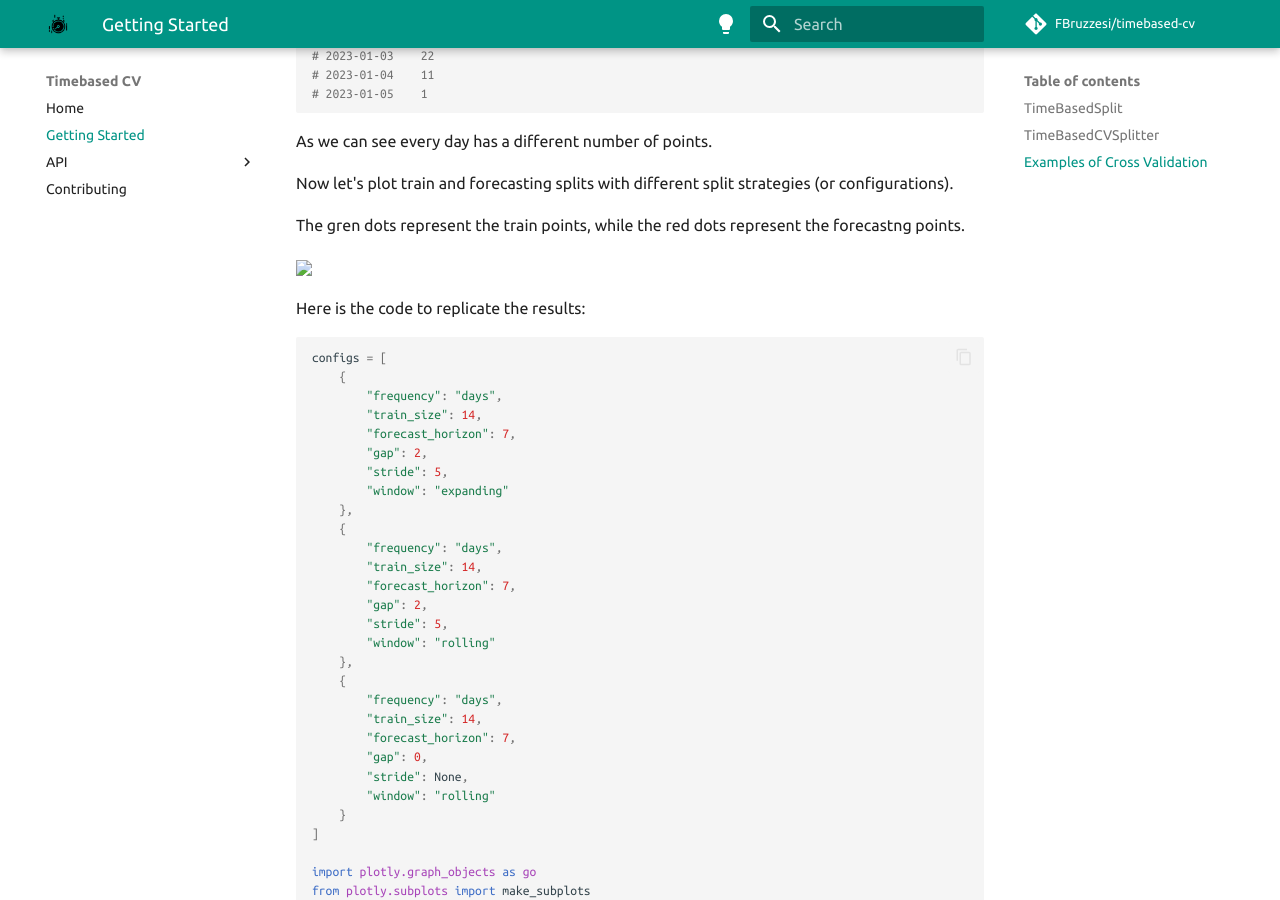
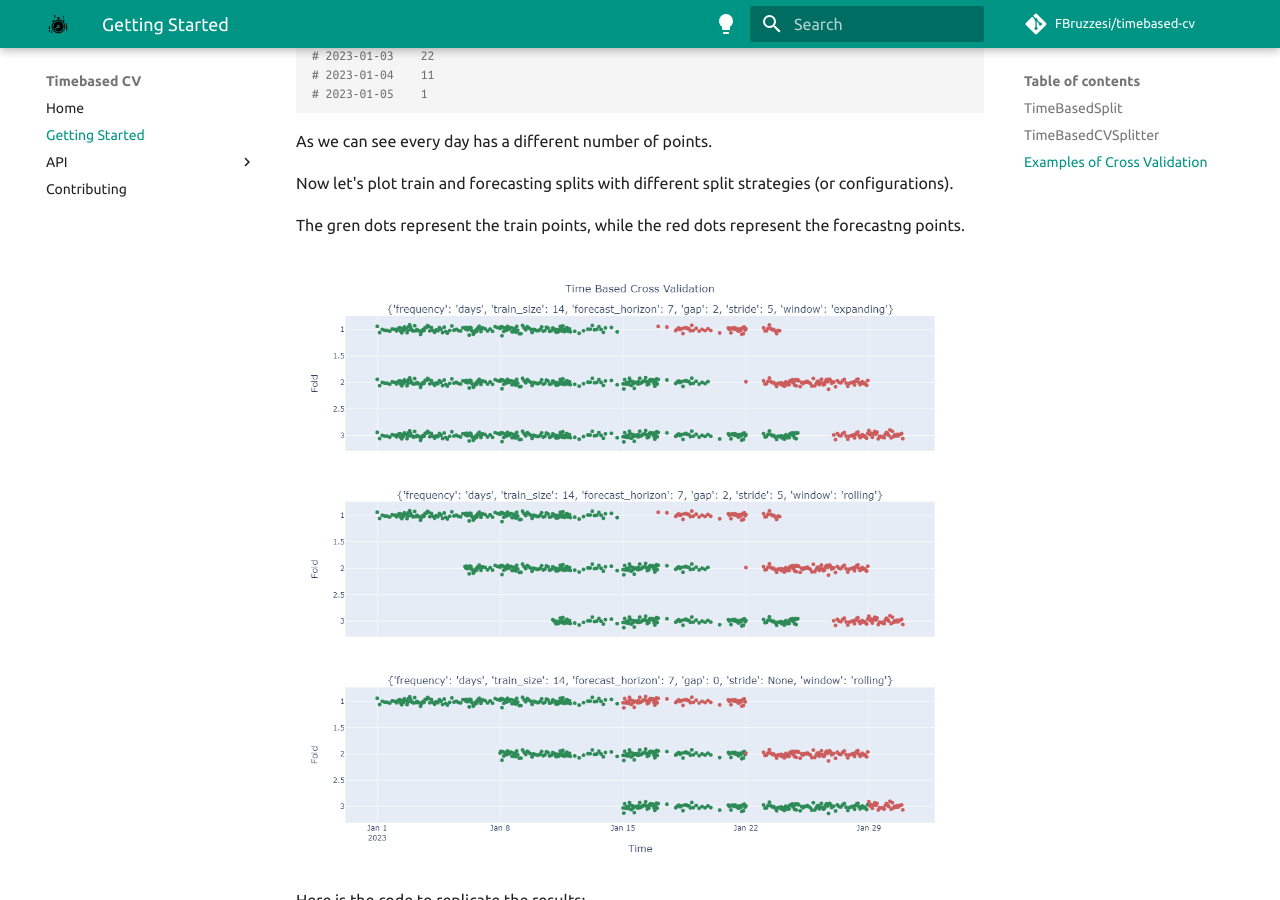
Before and after one commit to FBruzzesi/timebasedcv, an MkDocs documentation site: the page built from docs/getting-started.md, in a window 1280 px wide and 900 px high, scrolled down 3212 px. Built offline with MkDocs 1.6.1 and Material for MkDocs 9.7.7, drawn with Linux system fonts in a browser that asks for light colours; comment, search, counter and statistics services are not loaded.

Commit message:
getting started guide

```diff
--- a/docs/getting-started.md
+++ b/docs/getting-started.md
@@ -149,7 +149,7 @@ Now let's plot train and forecasting splits with different split strategies (or
 
 The gren dots represent the train points, while the red dots represent the forecastng points.
 
-<img src="img/cross-validation.png" align="center">
+<img src="../img/cross-validation.png" align="center">
 
 
 Here is the code to replicate the results:
```
